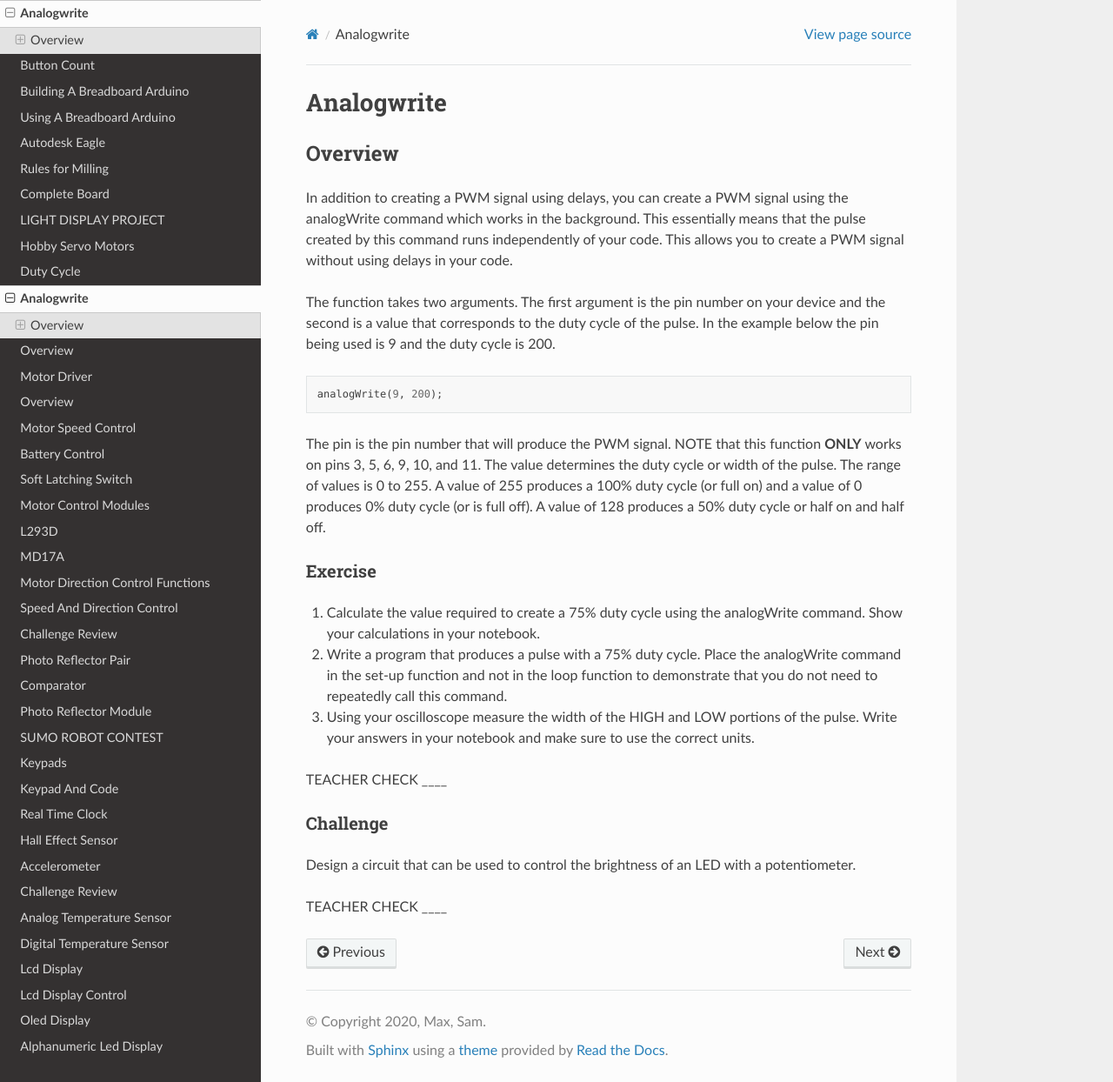
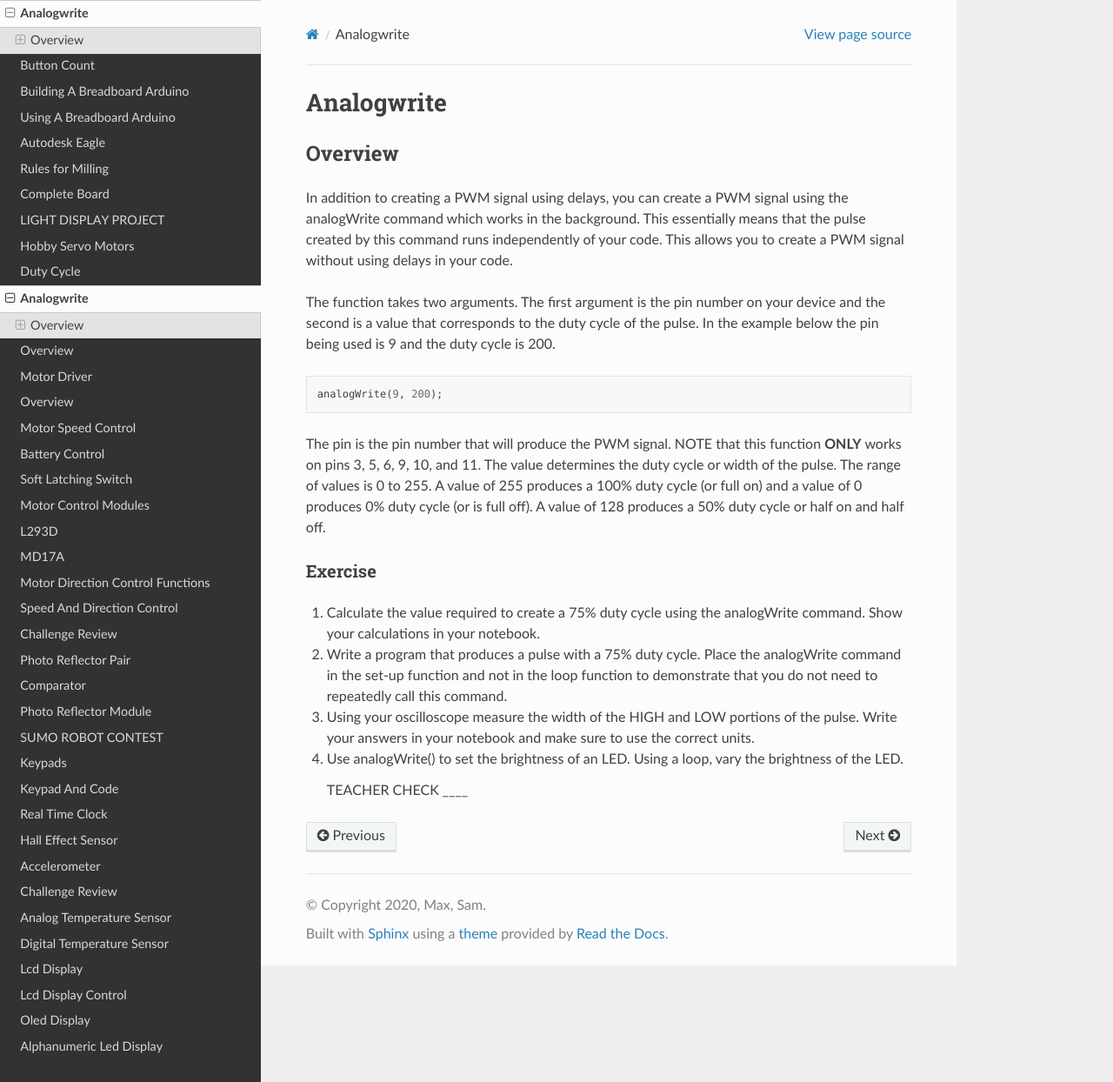
Before and after one commit to maxtkc/mvths-wiki, a Sphinx documentation site: the page built from docs/055-analogwrite.rst, in a window 1280 px wide and 1244 px high. Shown: the whole window at 87% size. Built offline with Sphinx 7.4.7 and the Read the Docs theme 2.0.0, drawn with Linux system fonts in a browser that asks for light colours; pages that are not in the unit, such as notebooks, are missing from menus.

Commit message:
Update 055-analogwrite.rst

```diff
--- a/docs/055-analogwrite.rst
+++ b/docs/055-analogwrite.rst
@@ -24,11 +24,6 @@ Exercise
 
 #. Using your oscilloscope measure the width of the HIGH and LOW portions of the pulse. Write your answers in your notebook and make sure to use the correct units.
 
-TEACHER CHECK \_\_\_\_
+#. Use analogWrite() to set the brightness of an LED. Using a loop, vary the brightness of the LED.
 
-Challenge
-~~~~~~~~~
-
-Design a circuit that can be used to control the brightness of an LED with a potentiometer.
-
-TEACHER CHECK \_\_\_\_
+   TEACHER CHECK \_\_\_\_
```
